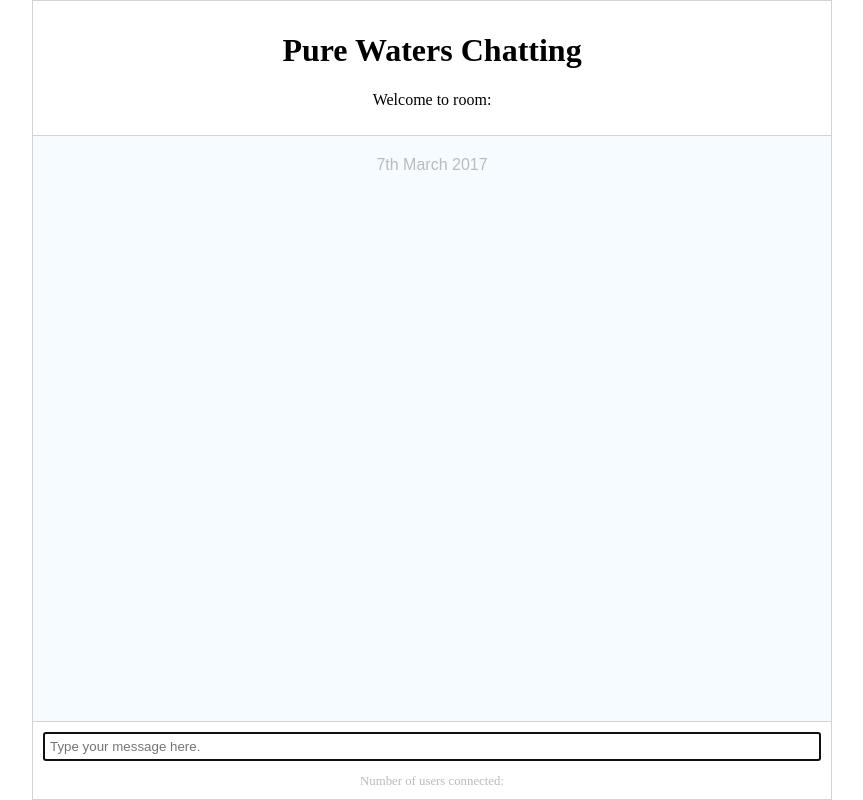
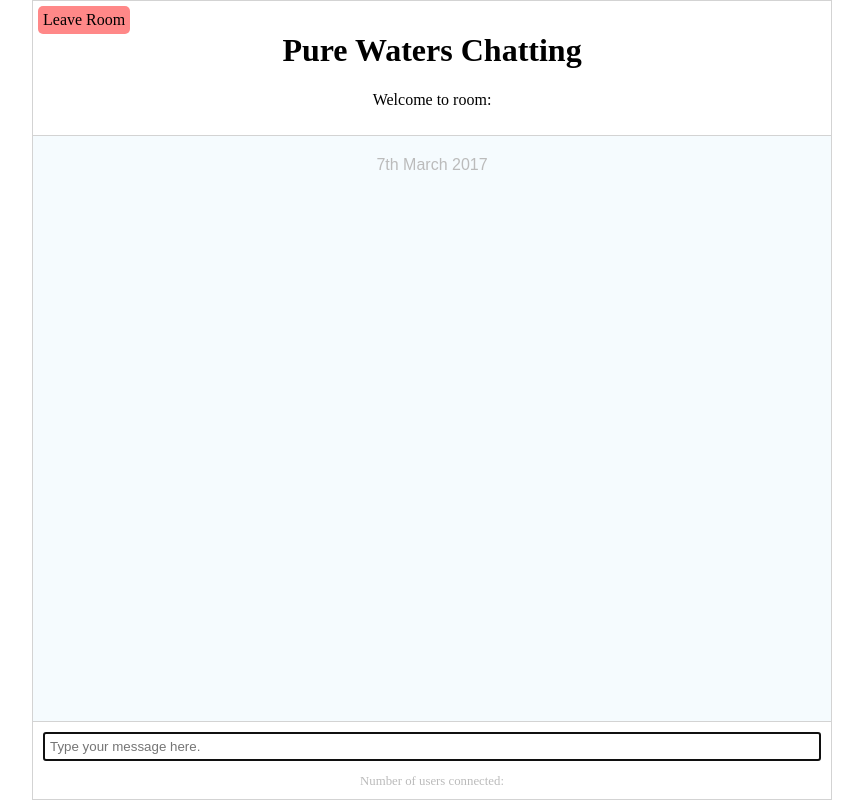
Before and after one commit to Vyper248/chat-room, a website: page public/chat.html in a window 1280 px wide. Shown: the whole page, without its empty margins (208-1071 px from the left). Drawn offline with nearby package versions, Linux system fonts and the light colour scheme; no server answers.

Commit message:
added leave room button

```diff
--- a/public/chat.html
+++ b/public/chat.html
@@ -16,6 +16,8 @@
                 <h1>Pure Waters Chatting</h1>
 
                 <p>Welcome to room: <span id="roomName"></span></p>
+
+                <a href="/" id="leaveRoomBtn">Leave Room</a>
             </div>
 
             <div id="messages">
--- a/public/style.css
+++ b/public/style.css
@@ -83,6 +83,22 @@ h1 {
     border-bottom: 1px solid lightgrey;
     padding: 10px;
     text-align: center;
+    position: relative;
+}
+
+#leaveRoomBtn {
+    text-decoration: none;
+    background-color: #F88;
+    padding: 5px;
+    border-radius: 5px;
+    color: black;
+    position: absolute;
+    top: 5px;
+    left: 5px;
+}
+
+#leaveRoomBtn:hover {
+    background-color: #F33
 }
 
 #messages {
--- a/server.js
+++ b/server.js
@@ -61,6 +61,7 @@ io.on('connection', function(socket){
     //send the room details to the new user
     socket.emit('details', {room, name});
 
+    //broadcast to everyone that you've joined the room
     socket.broadcast.to(room).emit('newMember', {name});
 
     socket.on('message', function(message){
```
